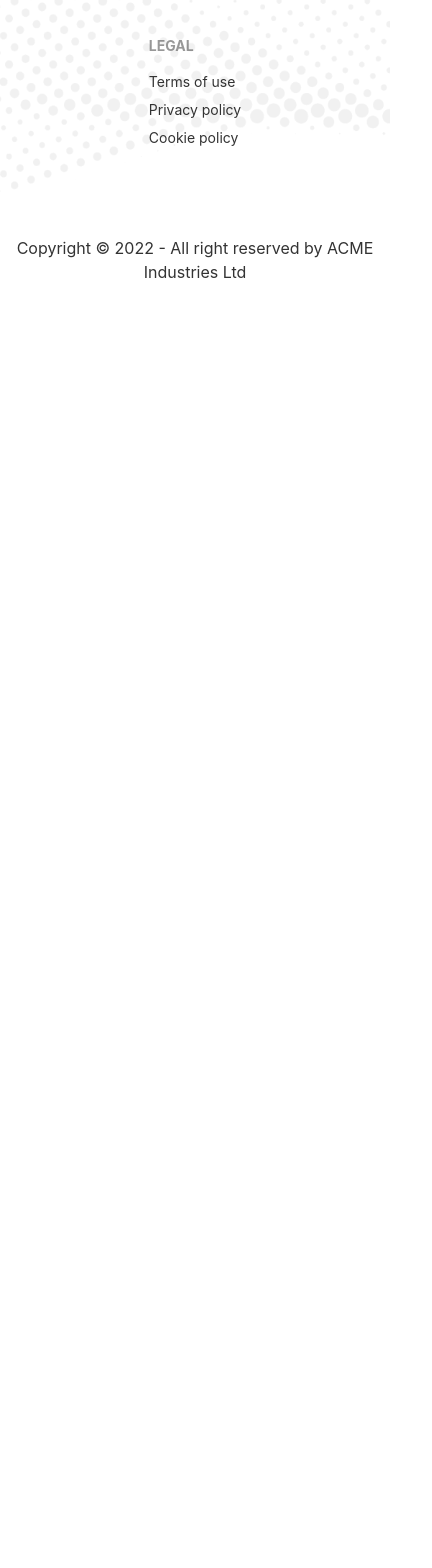
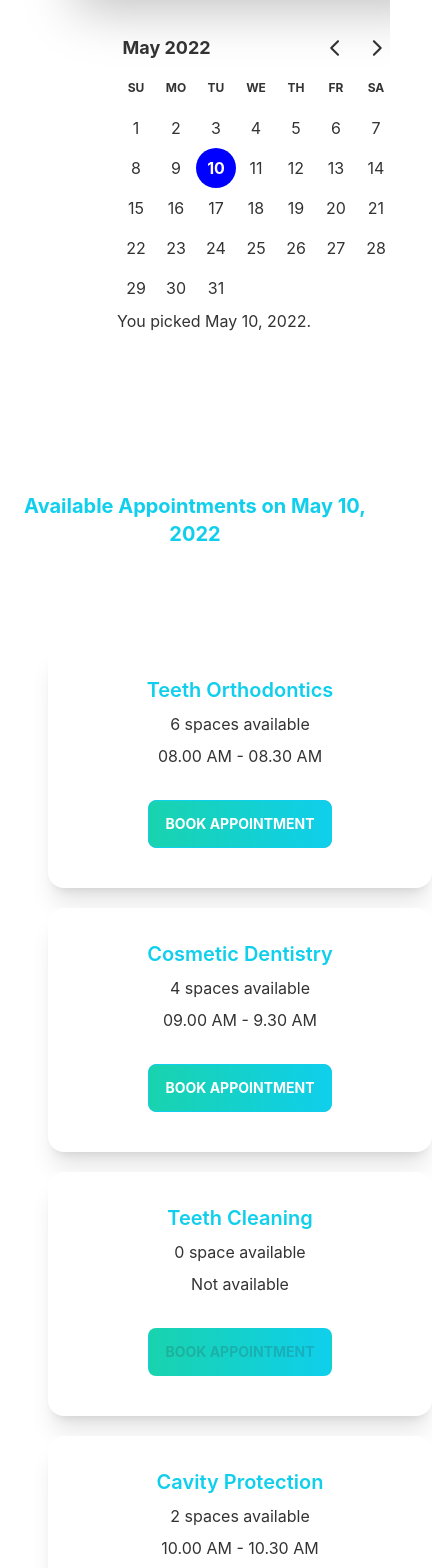
Before and after one commit to MoniruzzamanBappy/mile-11-module-1-final-project-doctors-portal-clientside, a React (Create React App) app: page /appointment in a window 390 px wide. Shown: the part 428-1996 px from the top of the page, 432 px wide, since content can reach past the window. Before the commit the page ends 844 px from the top, so only its background shows below. Built offline with nearby package versions, Linux system fonts and the light colour scheme.

Commit message:
appointment added

```diff
--- a/package.json
+++ b/package.json
@@ -7,7 +7,9 @@
     "@testing-library/react": "^13.2.0",
     "@testing-library/user-event": "^13.5.0",
     "daisyui": "^2.14.3",
+    "date-fns": "^2.28.0",
     "react": "^18.1.0",
+    "react-day-picker": "^8.0.4",
     "react-dom": "^18.1.0",
     "react-router-dom": "^6.3.0",
     "react-scripts": "5.0.1",
--- /dev/null
+++ b/public/service.json
@@ -0,0 +1,57 @@
+[
+    {
+      "_id": 1,
+      "name": "Teeth Orthodontics",
+      "slots": [
+        "08.00 AM - 08.30 AM",
+        "08.30 AM - 09.00 AM",
+        "09.00 AM - 9.30 AM",
+        "09.30 AM - 10.00 AM",
+        "10.00 AM - 10.30 AM",
+        "10.30 AM - 11.00 AM"
+      ]
+    },
+    {
+      "_id": 2,
+      "name": "Cosmetic Dentistry",
+      "slots": [
+        "09.00 AM - 9.30 AM",
+        "09.30 AM - 10.00 AM",
+        "10.00 AM - 10.30 AM",
+        "10.30 AM - 11.00 AM"
+      ]
+    },
+    {
+      "_id": 3,
+      "name": "Teeth Cleaning",
+      "slots": []
+    },
+    {
+      "_id": 4,
+      "name": "Cavity Protection",
+      "slots": [
+        "10.00 AM - 10.30 AM",
+        "10.30 AM - 11.00 AM"
+      ]
+    },
+    {
+      "_id": 5,
+      "name": "Pediatric Dental",
+      "slots": [
+        "08.30 AM - 09.00 AM",
+        "09.00 AM - 9.30 AM",
+        "09.30 AM - 10.00 AM",
+        "10.00 AM - 10.30 AM",
+        "10.30 AM - 11.00 AM"
+      ]
+    },
+    {
+      "_id": 6,
+      "name": "Oral Surgery",
+      "slots": [
+        "09.30 AM - 10.00 AM",
+        "10.00 AM - 10.30 AM",
+        "10.30 AM - 11.00 AM"
+      ]
+    }
+  ]
--- a/src/App.js
+++ b/src/App.js
@@ -1,11 +1,10 @@
-
 import { Route, Routes } from 'react-router-dom';
 import './App.css';
 import About from './Pages/About/About';
 import Home from './Pages/Home/Home';
 import Navbar from './Pages/Shared/Navbar/Navbar';
 import Login from './Pages/Login/Login';
-import Footer from './Pages/Shared/Footer/Footer';
+import Appointment from './Pages/Appointment/Appointment';
 
 function App() {
   return (
@@ -15,9 +14,9 @@ function App() {
        <Route path='/' element={<Home></Home>}></Route>
        <Route path='/home' element={<Home></Home>}></Route>
        <Route path='/about' element={<About></About>}></Route>
+       <Route path='/appointment' element={<Appointment></Appointment>}></Route>
        <Route path='/login' element={<Login></Login>}></Route>
      </Routes>
-     <Footer/>
     </div>
   );
 }
--- /dev/null
+++ b/src/Pages/Appointment/AppointBanner.js
@@ -0,0 +1,30 @@
+import React from "react";
+import banner from "./../../assets/images/chair.png";
+import { DayPicker } from "react-day-picker";
+import "react-day-picker/dist/style.css";
+import { format } from "date-fns";
+
+const AppointBanner = ({ date, setDate}) => {
+  let footer = <p>Please pick a day.</p>;
+  if (date) {
+    footer = <p>You picked {format(date, "PP")}.</p>;
+  }
+  return (
+    <div class="hero banner-hero min-h-screen demo-wrap px-12">
+      <img src={banner} className=" demo-bg" alt="" />
+      <div class="hero-content demo-content flex-col lg:flex-row-reverse">
+        <img src={banner} className="max-w-sm rounded-lg shadow-2xl" alt="" />
+        <div>
+          <DayPicker
+            mode="single"
+            selected={date}
+            onSelect={setDate}
+            footer={footer}
+          />
+        </div>
+      </div>
+    </div>
+  );
+};
+
+export default AppointBanner;
--- /dev/null
+++ b/src/Pages/Appointment/AppointService.js
@@ -0,0 +1,19 @@
+import React from "react";
+
+const AppointService = ({ item }) => {
+    const{ name, slots} = item;
+  return (
+    <div class="card w-96  bg-base-100 shadow-xl">
+      <div class="card-body items-center text-center">
+        <h2 class="card-title text-primary">{name}</h2>
+        <p>{slots.length} {slots.length >1 ?'spaces': 'space'} available</p>
+        <p>{slots.length ? slots.slice(0,1): 'Not available'}</p>
+      </div>
+      <div class="card-actions mb-10 justify-center">
+      <button disabled={slots.length===0} class="btn bg-gradient-to-r from-secondary to-primary border-primary text-white font-bold">Book Appointment</button>
+    </div>
+    </div>
+  );
+};
+
+export default AppointService;
--- /dev/null
+++ b/src/Pages/Appointment/Appointment.js
@@ -0,0 +1,21 @@
+import React, { useState } from "react";
+import Footer from "../Shared/Footer/Footer";
+import AppointBanner from './AppointBanner';
+import AvailableAppointment from './AvailableAppointment';
+
+const Appointment = () => {
+
+  const [date, setDate] = useState(new Date());
+  return (
+    <div>
+        <AppointBanner date={date} setDate={setDate}/>
+        <AvailableAppointment date={date}/>
+
+
+
+      <Footer />
+    </div>
+  );
+};
+
+export default Appointment;
--- /dev/null
+++ b/src/Pages/Appointment/AvailableAppointment.js
@@ -0,0 +1,27 @@
+import React, { useEffect, useState } from "react";
+import { format } from 'date-fns';
+import AppointService from "./AppointService";
+
+const AvailableAppointment = ({date}) => {
+    const [services, setServices] = useState([])
+
+    useEffect(()=>{
+        fetch('service.json')
+        .then(res=>res.json())
+        .then(data=>setServices(data))
+    },[]);
+  return (
+    <div>
+      <h1 className="text-primary mt-3 text-xl font-bold text-center">
+        Available Appointments on {format(date, "PP")}
+      </h1>
+      <div className='grid grid-cols-1 md:grid-cols-2 lg:grid-cols-3 gap-5 px-12 mt-24' >
+          {
+              services.map(item=><AppointService key={item._id} item={item}/>)
+          }
+      </div>
+    </div>
+  );
+};
+
+export default AvailableAppointment;
--- a/src/Pages/Home/Banner.js
+++ b/src/Pages/Home/Banner.js
@@ -21,7 +21,7 @@ const Banner = () => {
           <p className="py-6 text-justify">
           The Doctor’s Portal provides health organizations that strive for excellence and quality care, with a tool that allows physicians to measure themselves against key performance indicators set by the organization. This tool helps optimize physician practices in compliance with the organization’s guidelines, offering valuable statistics. Health organizations can easily get creative with this tool by setting targets for practices, and even promoting healthy competition between physicians to increase engagement in providing useful metrics, and overall better quality of service.
           </p>
-          <button className="btn  bg-gradient-to-r from-secondary to-primary border-primary text-white font-bold btn-primary uppercase">Get Started</button>
+          <button className="btn  bg-gradient-to-r from-secondary to-primary border-primary text-white font-bold uppercase">Get Started</button>
         </div>
       </div>
     </div>
--- a/src/Pages/Home/ContactForm.js
+++ b/src/Pages/Home/ContactForm.js
@@ -7,12 +7,12 @@ const ContactForm = () => {
         background: `url(${appointment})`
     }}>
       <div className="mb-12">
-        <h1 className="text-primary text-center font-bold ">Contact Us</h1>
+        <h1 className="text-primary pt-11 text-center font-bold ">Contact Us</h1>
         <h1 className="text-white  text-center text-4xl">
           Stay connected with us
         </h1>
       </div>
-      <div className="grid grid-cols-1 justify-items-center gap-5">
+      <div className="grid grid-cols-1 pt-2.5 justify-items-center gap-5">
       <input
           type='text'
           placeholder='Email Address'
--- a/src/Pages/Home/Home.js
+++ b/src/Pages/Home/Home.js
@@ -1,23 +1,26 @@
-import React from 'react';
-import Banner from './Banner';
-import ContactForm from './ContactForm';
-import Info from './Info';
-import MakeAppointment from './MakeAppointment';
-import Services from './Services';
-import Testimonials from './Testimonials';
+import React from "react";
+import Banner from "./Banner";
+import ContactForm from "./ContactForm";
+import Info from "./Info";
+import MakeAppointment from "./MakeAppointment";
+import Services from "./Services";
+import Testimonials from "./Testimonials";
+import Footer from "./../Shared/Footer/Footer";
 
 const Home = () => {
-    return (
-        <div>
-            <Banner/>
-            <div className='py-5'></div>
-            <Info></Info>
-            <Services/>
-            <MakeAppointment/>
-            <Testimonials/>
-            <ContactForm/>
-        </div>
-    );
+  return (
+    <div>
+      <Banner />
+      <div className="py-5"></div>
+      <Info></Info>
+      <Services />
+      <MakeAppointment />
+      <Testimonials />
+      <ContactForm />
+
+      <Footer />
+    </div>
+  );
 };
 
 export default Home;
--- a/src/Pages/Home/MakeAppointment.js
+++ b/src/Pages/Home/MakeAppointment.js
@@ -8,11 +8,11 @@ const MakeAppointment = () => {
     style={{
         background: `url(${appointment})`
     }}
-    className="bg-accent justify-center items-center flex px-12">
+    className="justify-center items-center flex px-12">
       <div className="flex-1">
         <img className="mt-[-130px] hidden lg:block" src={doctor} alt="" />
       </div>
-      <div className="flex-1">
+      <div className="flex-1 ">
         <h1 className="text-primary text-xl font-bold">
           Appointment
         </h1>
```
Also changed, not shown: 1 other file (tests, documents, lock files or other folders).
